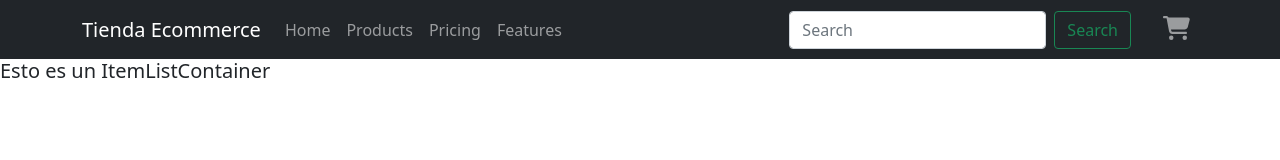
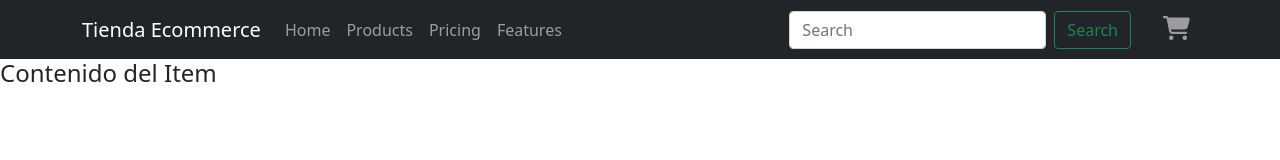
Before and after one commit to DamianLammenda/tienda-ecommerce, a React (Create React App) app: page / in a window 1280 px wide. Shown: the top 160 px of the page. Built offline with nearby package versions, Linux system fonts and the light colour scheme.

Commit message:
Agregando ItemList

```diff
--- a/src/App.js
+++ b/src/App.js
@@ -5,8 +5,8 @@ import ItemListContainer from './components/ItemListContainer';
 function App() {
   return (
     <div>
-    <NavBar />
-    <ItemListContainer />
+      <NavBar />
+      <ItemListContainer greeting={"Contenido del Item"} />
     </div>
   );
 }
--- a/src/components/ItemListContainer.jsx
+++ b/src/components/ItemListContainer.jsx
@@ -1,9 +1,5 @@
-const ItemListContainer = () => {
-  return (
-    <>
-      <h5>Esto es un ItemListContainer</h5>
-    </>
-  );
+const ItemListContainer = (props) => {
+  return <h4>{props.greeting}</h4>;
 };
 
 export default ItemListContainer;
```
